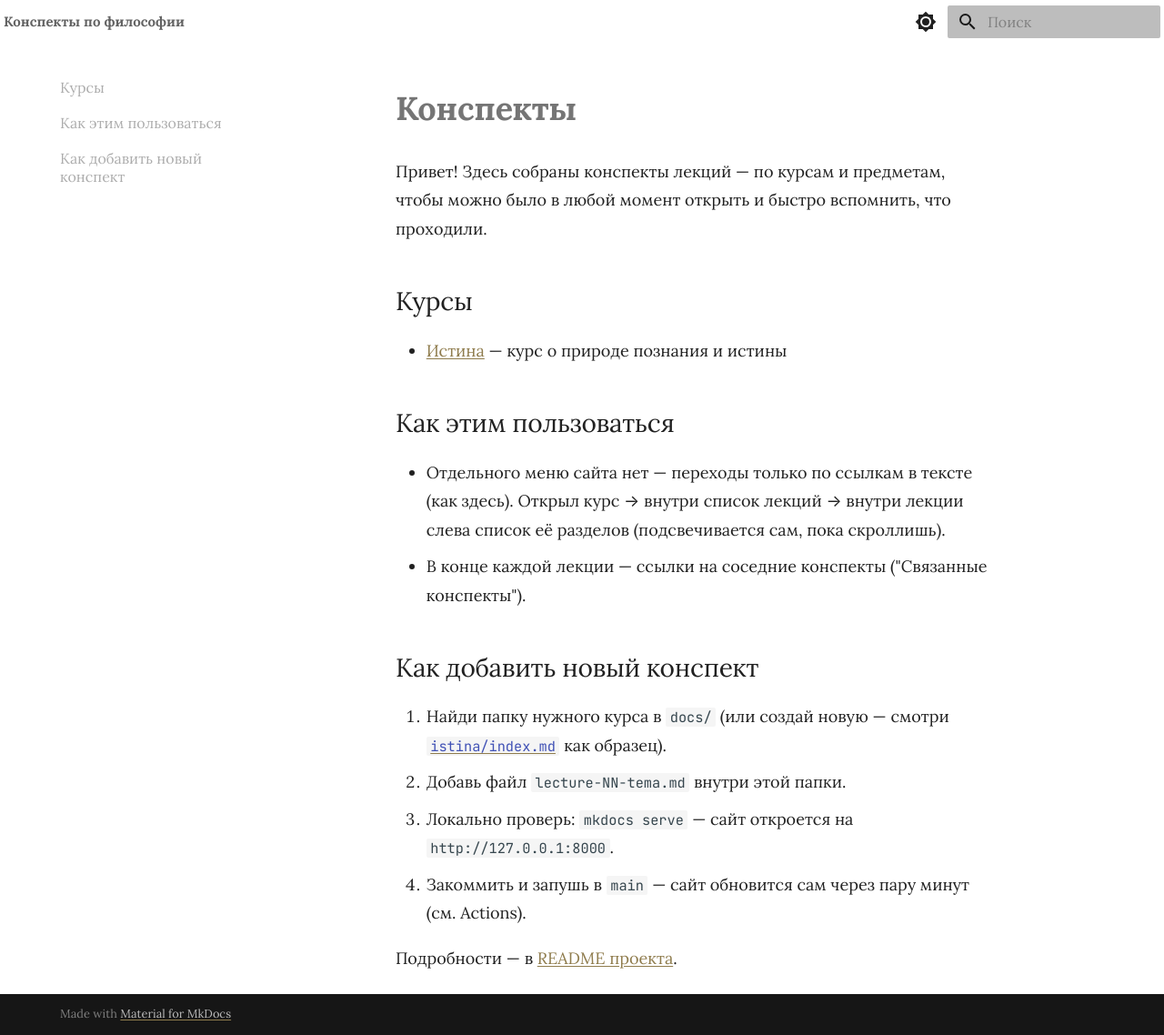
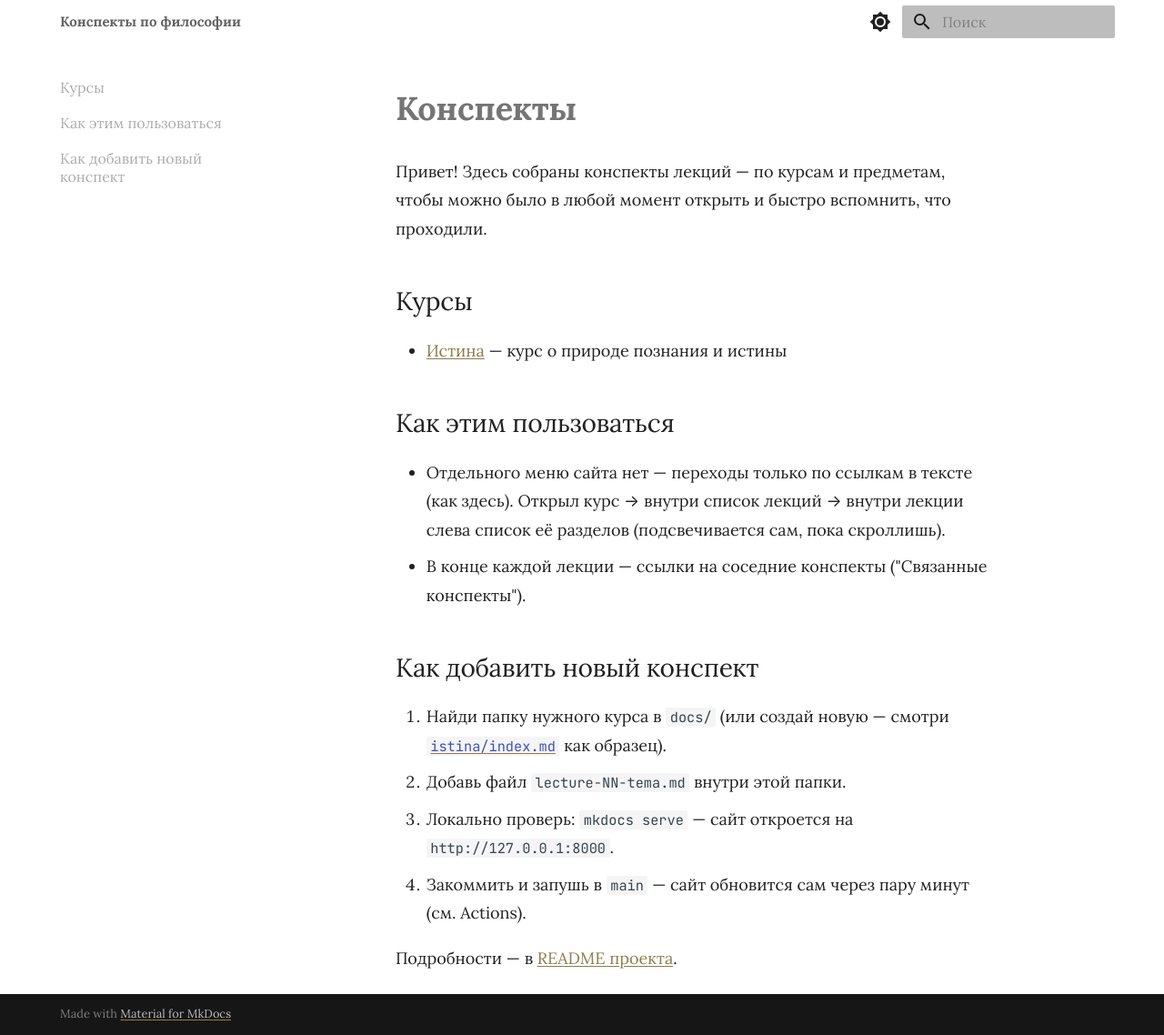
Before and after one commit to KseniaLapushka/phylosophie, an MkDocs documentation site: the page built from docs/index.md, in a window 1280 px wide. Shown: the whole page at 91% size. Built offline with MkDocs 1.6.1 and Material for MkDocs 9.7.7, drawn with Linux system fonts in a browser that asks for light colours; comment, search, counter and statistics services are not loaded.

Commit message:
Align header title with left menu column instead of removing indent entirely
Co-Authored-By: Claude Sonnet 5 <noreply@anthropic.com>

```diff
--- a/docs/stylesheets/extra.css
+++ b/docs/stylesheets/extra.css
@@ -88,15 +88,11 @@ body,
   display: none;
 }
 
-.md-header__inner.md-grid {
-  margin-left: 0 !important;
-  max-width: none !important;
-}
-
 .md-header__title {
   font-size: 0.75rem;
   opacity: 0.7;
-  margin-left: 0 !important;
+  /* выравниваем с пунктами левого меню (оглавления главы) */
+  margin-left: 12px !important;
   padding-left: 0;
 }
 
```
